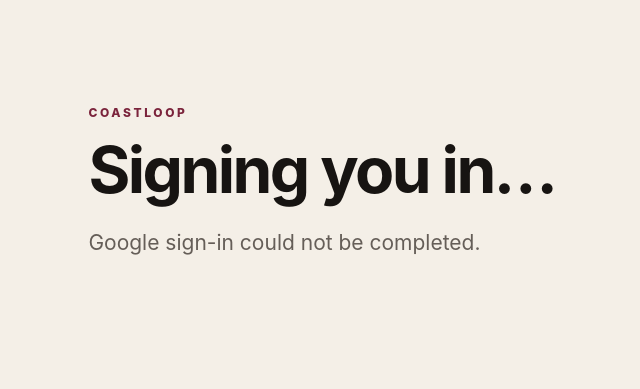
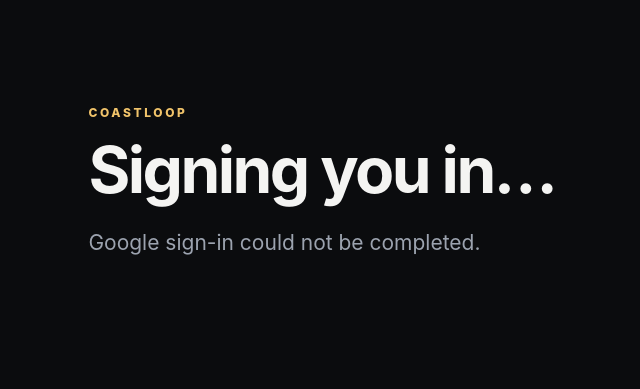
Before and after one commit to SenecaOne4/coastloop, a website: page public/auth-callback.html in a window 1280 px wide. Shown: the whole page, without its empty margins (14-654 px from the left). Drawn offline with Linux system fonts and the light colour scheme.

Commit message:
Use current CoastLoop colors on the sign-in callback

```diff
--- a/public/auth-callback.html
+++ b/public/auth-callback.html
@@ -1,7 +1,13 @@
 <!doctype html>
 <html lang="en"><head><meta charset="utf-8"><meta name="viewport" content="width=device-width,initial-scale=1">
-<title>Signing in — CoastLoop</title><link rel="stylesheet" href="/styles.css"></head>
-<body class="public-site"><main class="public-section"><div class="public-eyebrow">COASTLOOP</div><h2>Signing you in…</h2><p id="msg" class="public-lede">Connecting your Google account.</p></main>
+<title>Signing in — CoastLoop</title><link rel="stylesheet" href="/styles.css">
+<style>
+:root{color-scheme:dark}
+html,body.auth-flow{background:#0b0c0e;color:#f4f4f2}
+.auth-flow .public-eyebrow{color:#f0c36a}
+.auth-flow .public-lede{color:#9ca3af}
+</style></head>
+<body class="auth-flow"><main class="public-section"><div class="public-eyebrow">COASTLOOP</div><h2>Signing you in…</h2><p id="msg" class="public-lede">Connecting your Google account.</p></main>
 <script type="module">
 import {saveSession} from '/session.js';
 const q=new URLSearchParams(location.search),h=new URLSearchParams(location.hash.slice(1));
```
